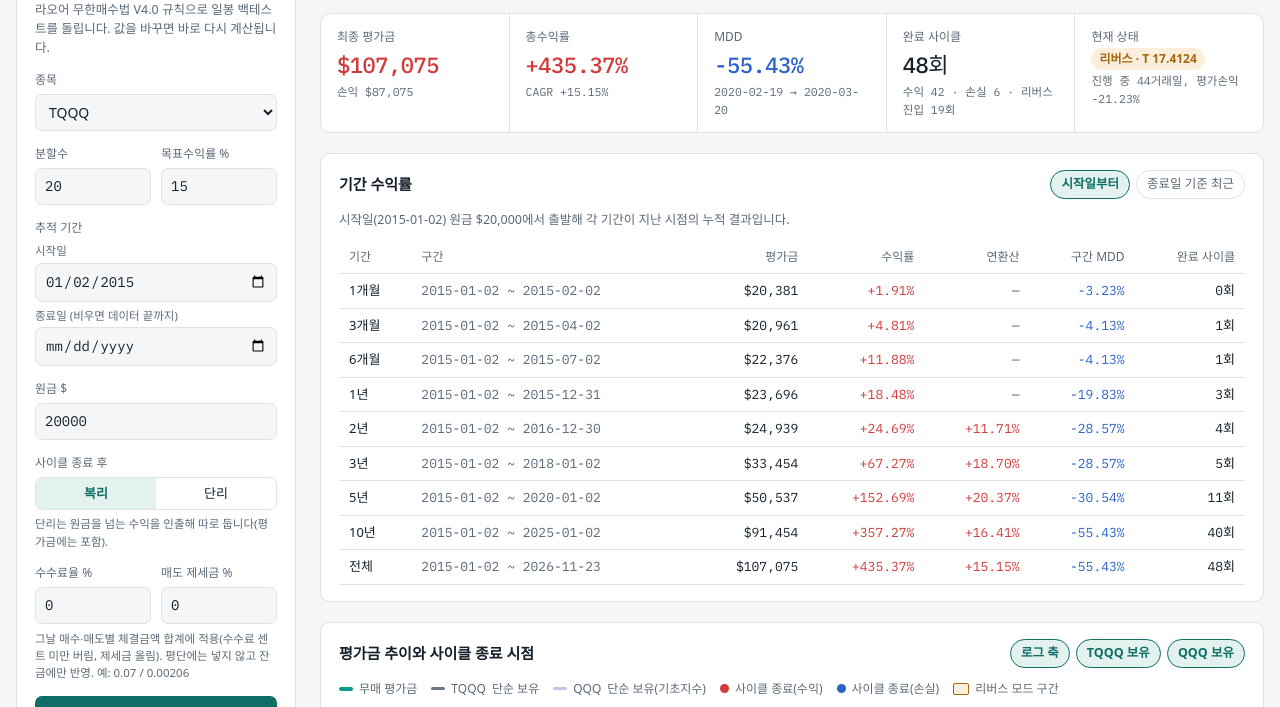
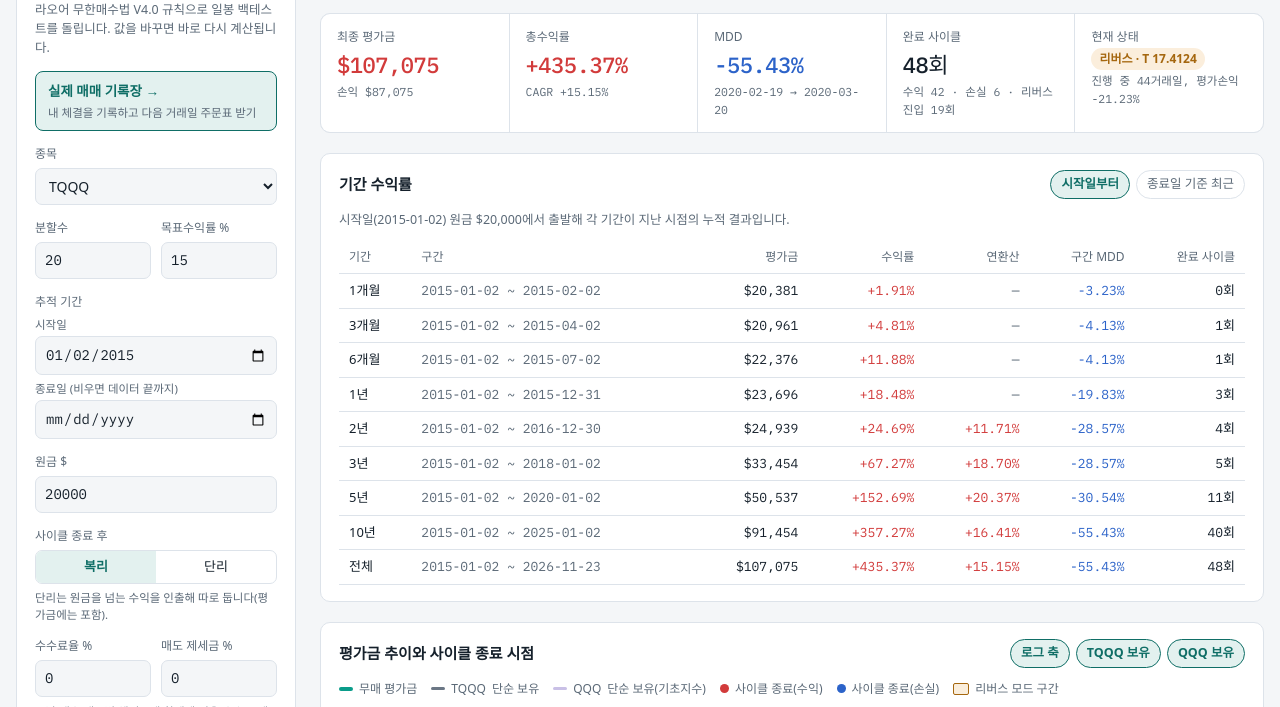
Before and after one commit to esher14/mubae-v4-backtester, a plain HTML site: page app/index.html in a window 1280 px wide. Shown: the part 76-783 px from the top of the page. Drawn offline with nearby package versions, Linux system fonts and the light colour scheme; a web font is replaced by a local one.

Commit message:
백테스터의 기록장 링크를 사이드바 맨 위에 눈에 띄게 배치
Co-Authored-By: Claude Opus 5.5 <noreply@anthropic.com>
Claude-Session: https://claude.ai/code/session_013PxKHz4enKYbFykmL14Qgy

```diff
--- a/app/index.html
+++ b/app/index.html
@@ -61,6 +61,11 @@ input:focus-visible, select:focus-visible, button:focus-visible { outline: 2px s
 .btn { font: inherit; font-weight: 600; background: var(--accent); color: var(--panel); border: 0; border-radius: 7px; padding: 9px 12px; cursor: pointer; }
 .msg { font-size: 12.5px; color: var(--up); margin: 0; }
 .datainfo { font-size: 11.5px; color: var(--muted); margin: 0; }
+.golink { display: flex; flex-direction: column; gap: 2px; padding: 9px 12px; border: 1px solid var(--accent); border-radius: 8px; background: var(--accent-soft); color: var(--accent); text-decoration: none; }
+.golink b { font-size: 13.5px; }
+.golink span { font-size: 11.5px; color: var(--muted); }
+.golink:hover { filter: brightness(0.97); }
+.golink:focus-visible { outline: 2px solid var(--accent); outline-offset: 1px; }
 
 /* 결과 */
 .main { display: flex; flex-direction: column; gap: 20px; min-width: 0; }
@@ -168,6 +173,7 @@ table.daytbl .fillbox .s { font-family: var(--font-ui); }
         </div>
         <p class="muted" style="font-size:12.5px">라오어 무한매수법 V4.0 규칙으로 일봉 백테스트를 돌립니다. 값을 바꾸면 바로 다시 계산됩니다.</p>
       </div>
+      <a class="golink" href="tracker.html"><b>실제 매매 기록장 →</b><span>내 체결을 기록하고 다음 거래일 주문표 받기</span></a>
       <label class="field"><span>종목</span>
         <select id="f-ticker"><option value="TQQQ">TQQQ</option><option value="SOXL">SOXL</option></select>
       </label>
@@ -210,7 +216,6 @@ table.daytbl .fillbox .s { font-family: var(--font-ui); }
       <button class="btn" type="submit">백테스트 실행</button>
       <p class="datainfo" id="datainfo">가격 데이터를 불러오는 중…</p>
       <p class="datainfo" id="liveinfo" hidden></p>
-      <p class="datainfo"><a href="tracker.html">실제 매매 기록장 →</a> 내 체결을 기록하고 다음 거래일 주문표 받기</p>
     </form>
   </aside>
 
```
